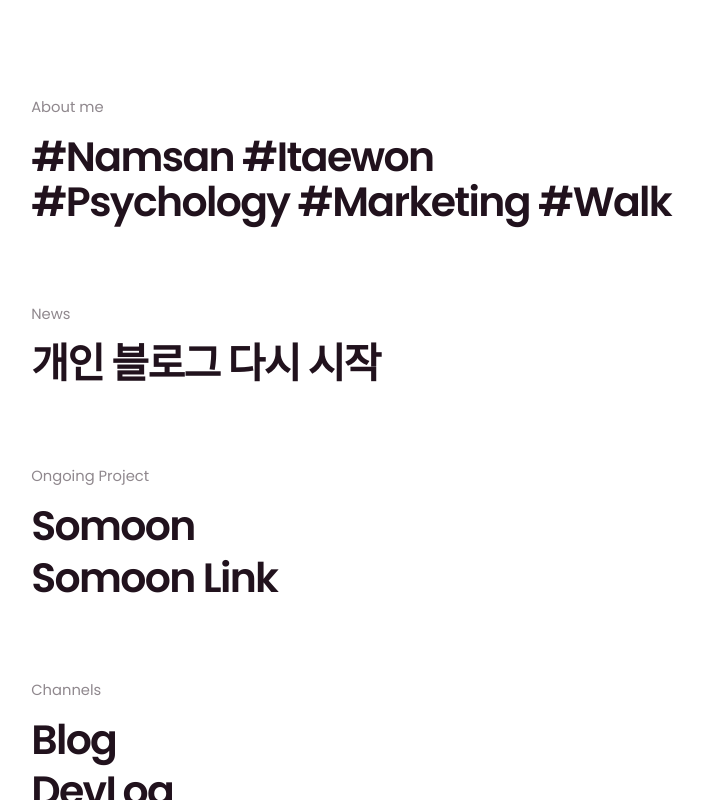
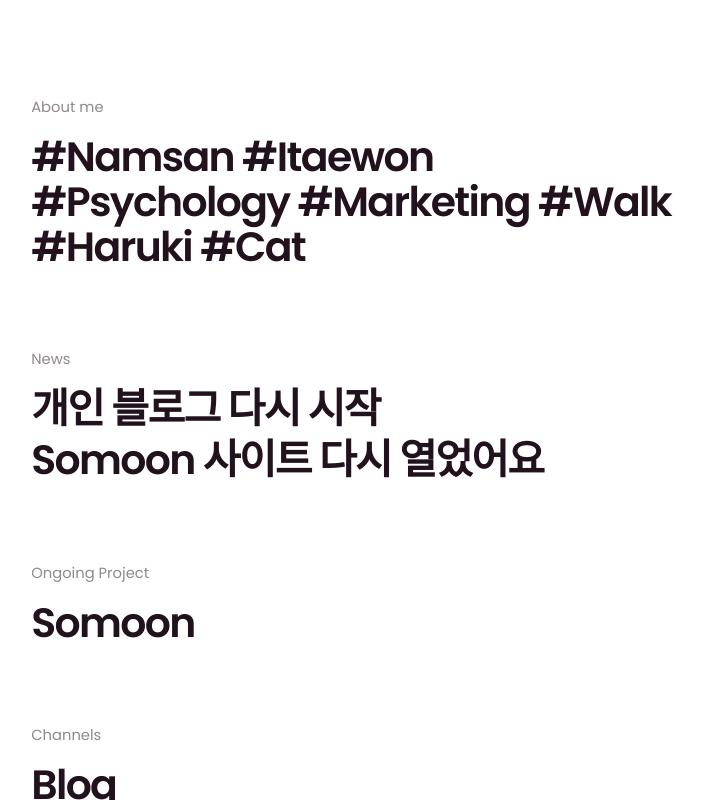
Before and after one commit to GiannaWoo/giannawoo.github.io, a plain HTML site: page index.html in a window 1280 px wide. Shown: the part 757-1557 px from the top of the page, without its empty margins (276-978 px from the left). Drawn offline with Linux system fonts and the light colour scheme.

Commit message:
Reopen Somoon

```diff
--- a/index.html
+++ b/index.html
@@ -100,7 +100,7 @@
         <div class="page-content">
           <h2 id="About">About me</h2>
           <section class="list">
-            <h1>#Namsan #Itaewon #Psychology #Marketing #Walk</h1>
+            <h1>#Namsan #Itaewon #Psychology #Marketing #Walk #Haruki #Cat</h1>
           </section>
 
           <h2 id="News">News</h2>
@@ -109,16 +109,16 @@
               <a href="./pblog.html">개인 블로그 다시 시작</a>
             </h1>
           </section>
+          <section class="list">
+            <h1>
+              <a href="https://somoon.co">Somoon 사이트 다시 열었어요</a>
+            </h1>
+          </section>
 
           <h2>Ongoing Project</h2>
           <section class="list">
             <h1>
-              <a href="https://somoon.io" target="_blank">Somoon</a>
-            </h1>
-          </section>
-          <section class="list">
-            <h1>
-              <a href="https://somoon.link" target="_blank">Somoon Link</a>
+              <a href="https://somoon.co" target="_blank">Somoon</a>
             </h1>
           </section>
 
```
Also changed, not shown: 1 other file.
